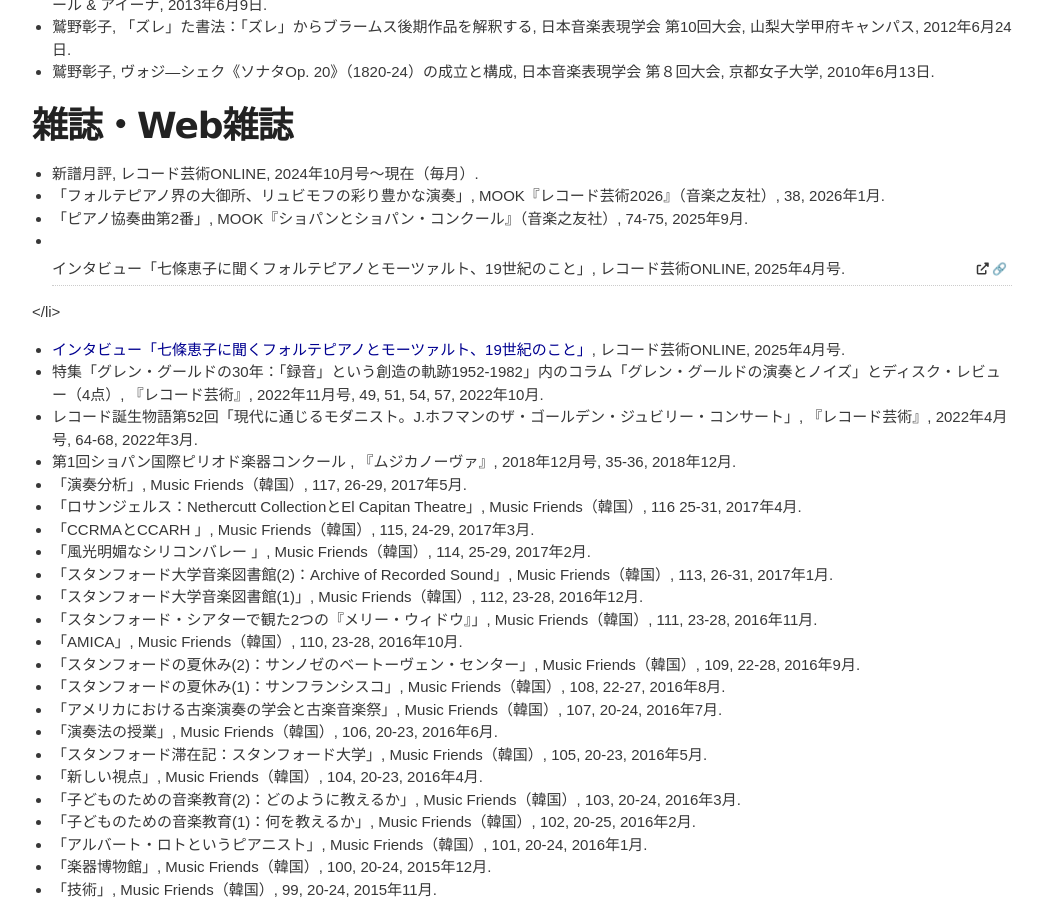
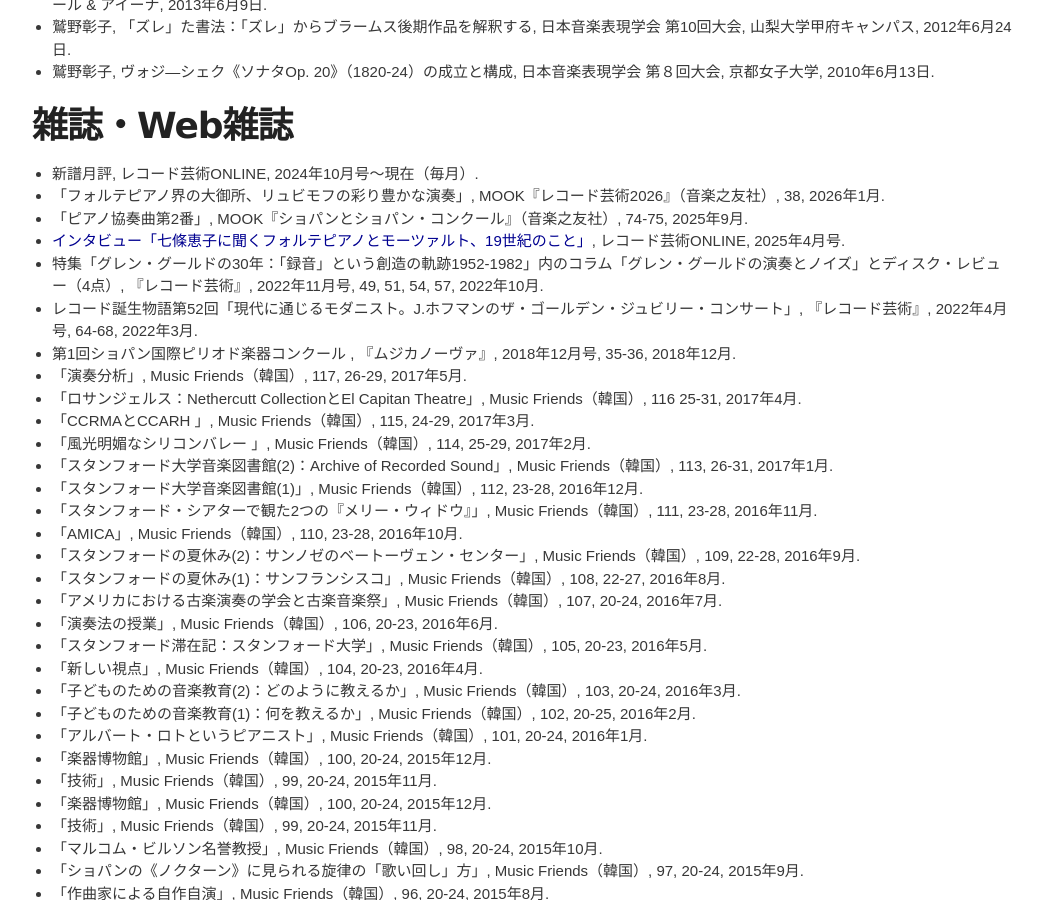
Before and after one commit to akikowashino/akikowashino.github.io, a Jekyll site: the page built from index.md, in a window 1280 px wide and 900 px high, scrolled down 3835 px. Shown: the whole window, without its empty margins (118-1161 px from the left). Built offline with Jekyll 4.4.1, drawn with Linux system fonts in a browser that asks for light colours.

Commit message:
Update index.md

```diff
--- a/index.md
+++ b/index.md
@@ -151,14 +151,6 @@
 * 新譜月評, レコード芸術ONLINE, 2024年10月号〜現在（毎月）.
 * 「フォルテピアノ界の大御所、リュビモフの彩り豊かな演奏」, MOOK『レコード芸術2026』（音楽之友社）, 38, 2026年1月.
 * 「ピアノ協奏曲第2番」, MOOK『ショパンとショパン・コンクール』（音楽之友社）, 74-75, 2025年9月.
-* <li style="position: relative; list-style: none; padding: 5px 30px 5px 0; border-bottom: 1px dotted #ccc;">
-  <a href="https://recogei.ontomo-mag.com/article/interview/p-16439/" target="_blank" rel="noopener noreferrer" style="text-decoration: none; color: inherit; display: block;">
-    インタビュー「七條恵子に聞くフォルテピアノとモーツァルト、19世紀のこと」, レコード芸術ONLINE, 2025年4月号.
-    <span style="position: absolute; right: 5px; top: 50%; transform: translateY(-50%); font-size: 0.8em;">
-      <i class="fas fa-external-link-alt"></i> 🔗
-    </span>
-  </a>
-</li>
 *  <a href="https://recogei.ontomo-mag.com/article/interview/p-16439/" class="external-link" target="_blank" rel="noopener noreferrer">インタビュー「七條恵子に聞くフォルテピアノとモーツァルト、19世紀のこと」</a>, レコード芸術ONLINE, 2025年4月号.
 * 特集「グレン・グールドの30年：「録音」という創造の軌跡1952-1982」内のコラム「グレン・グールドの演奏とノイズ」とディスク・レビュー（4点）, 『レコード芸術』, 2022年11月号, 49, 51, 54, 57, 2022年10月.
 * レコード誕生物語第52回「現代に通じるモダニスト。J.ホフマンのザ・ゴールデン・ジュビリー・コンサート」, 『レコード芸術』, 2022年4月号, 64-68, 2022年3月.
```
